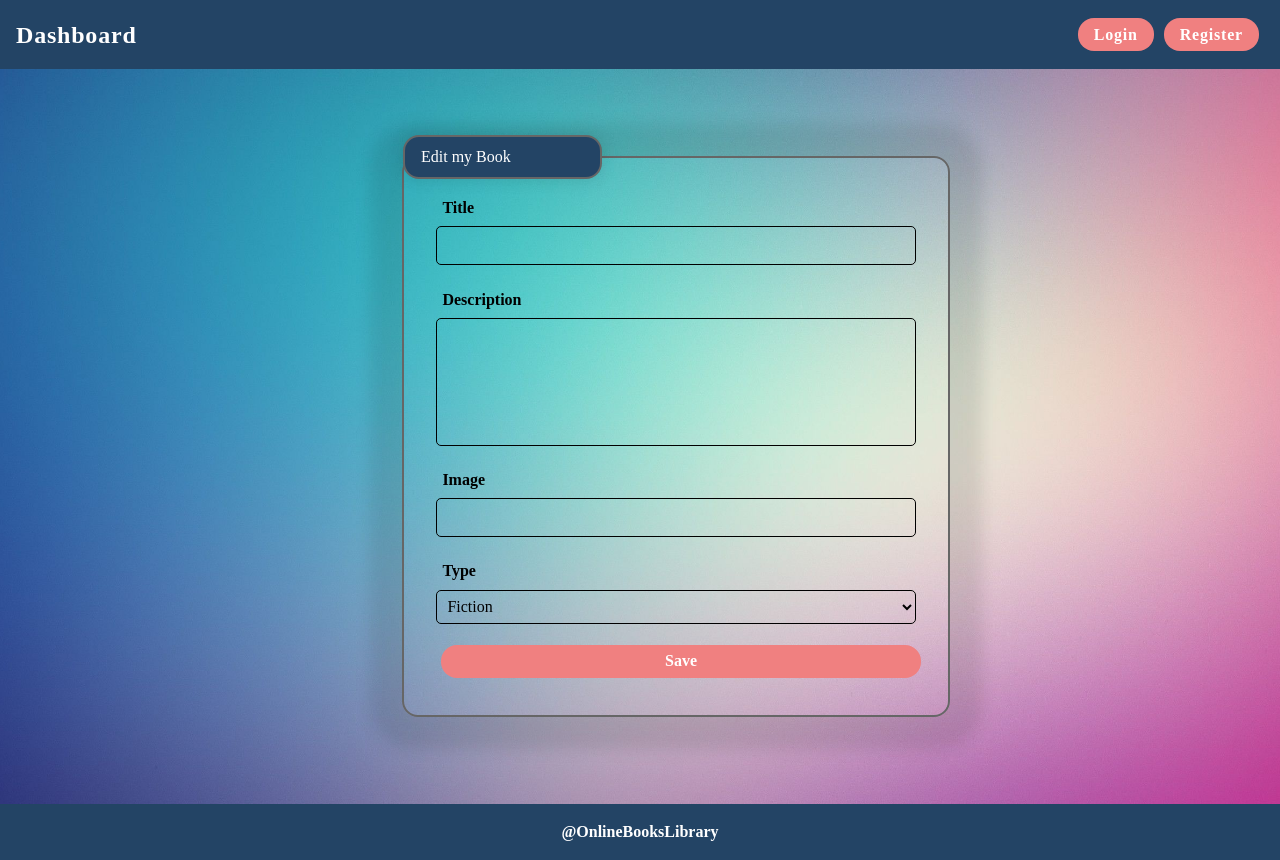
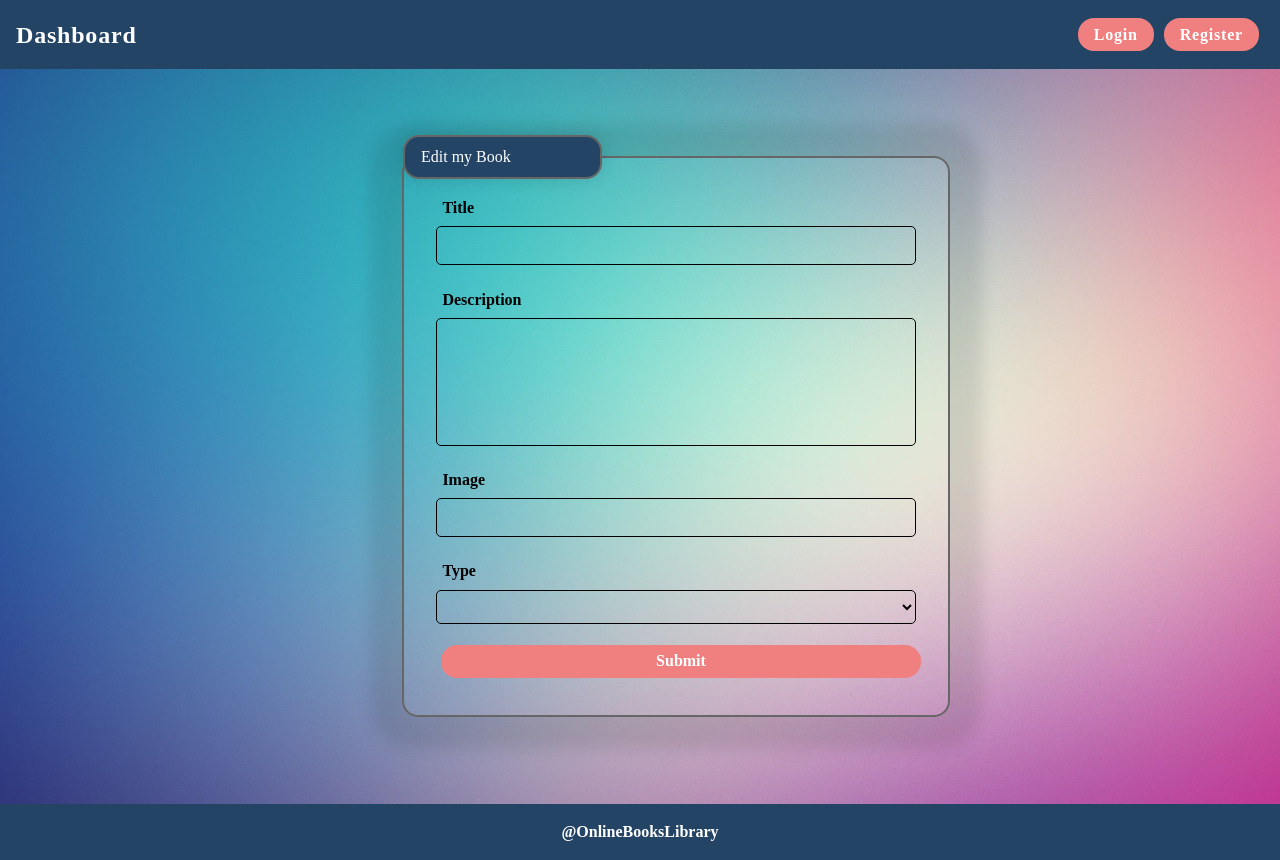
Before and after one commit to tsvetelinkitanski/Online-library, a React (Create React App) app: page /edit/1 in a window 1280 px wide. Built offline with nearby package versions, Linux system fonts and the light colour scheme; no server answers.

Commit message:
updated Edit form

```diff
--- a/src/App.js
+++ b/src/App.js
@@ -1,4 +1,5 @@
 import './App.css';
+import { useState } from 'react';
 import { Routes, Route } from 'react-router-dom'
 import { AuthContext } from '../src/authContext/AuthContext'
 import Header from './components/Header/Header.js'
@@ -10,7 +11,6 @@ import Create from './components/Create/Create.js'
 import Edit from './components/Edit/Edit.js'
 import MyBooksPage from './components/MyBooksPage/MyBooksPage.js'
 import Logout from './components/Logout/Logout';
-import { useState } from 'react';
 
 function App() {
   const [user, setUser] = useState({
--- a/src/components/Edit/Edit.js
+++ b/src/components/Edit/Edit.js
@@ -5,7 +5,12 @@ import { useParams } from "react-router-dom";
 const Edit = () => {
     const params = useParams();
 
-    const [data, setData] = useState([]);
+    const [data, setData] = useState({
+        title: '',
+        description: '',
+        imageUrl: '',
+        type: '',
+    });
 
 
     useEffect(() => {
@@ -27,35 +32,35 @@ const Edit = () => {
                     <p className="field">
                         <label htmlFor="title">Title</label>
                         <span className="input">
-                            <input type="text" name="title" id="title" value={data.title} />
+                            <input type="text" name="title" id="title" defaultValue={data.title} />
                         </span>
                     </p>
                     <p className="field">
                         <label htmlFor="description">Description</label>
                         <span className="input">
                             <textarea name="description"
-                                id="description" value={data.description}></textarea>
+                                id="description" defaultValue={data.description}></textarea>
                         </span>
                     </p>
                     <p className="field">
                         <label htmlFor="image">Image</label>
                         <span className="input">
-                            <input type="text" name="imageUrl" id="image" value={data.imageUrl} />
+                            <input type="text" name="imageUrl" id="image" defaultValue={data.imageUrl} />
                         </span>
                     </p>
                     <p className="field">
                         <label htmlFor="type">Type</label>
                         <span className="input">
-                            <select id="type" name="type" value={data.type}>
-                                <option value="Fiction" selected>Fiction</option>
-                                <option value="Romance">Romance</option>
-                                <option value="Mistery">Mistery</option>
-                                <option value="ClassNameclassName=c">Clasic</option>
-                                <option value="Other">Other</option>
+                            <select id="type" name="type" >
+                                <option defaultValue="Fiction" selected >{data.type}</option>
+                                <option defaultValue="Romance">Romance</option>
+                                <option defaultValue="Mistery">Mistery</option>
+                                <option defaultValue="ClassNameclassName=c">Clasic</option>
+                                <option defaultValue="Other">Other</option>
                             </select>
                         </span>
                     </p>
-                    <input className="button submit" type="submit" value="Save" />
+                    <input className="button submit" type="submit" defaultValue="Save" />
                 </fieldset>
             </form>
         </section>
```
